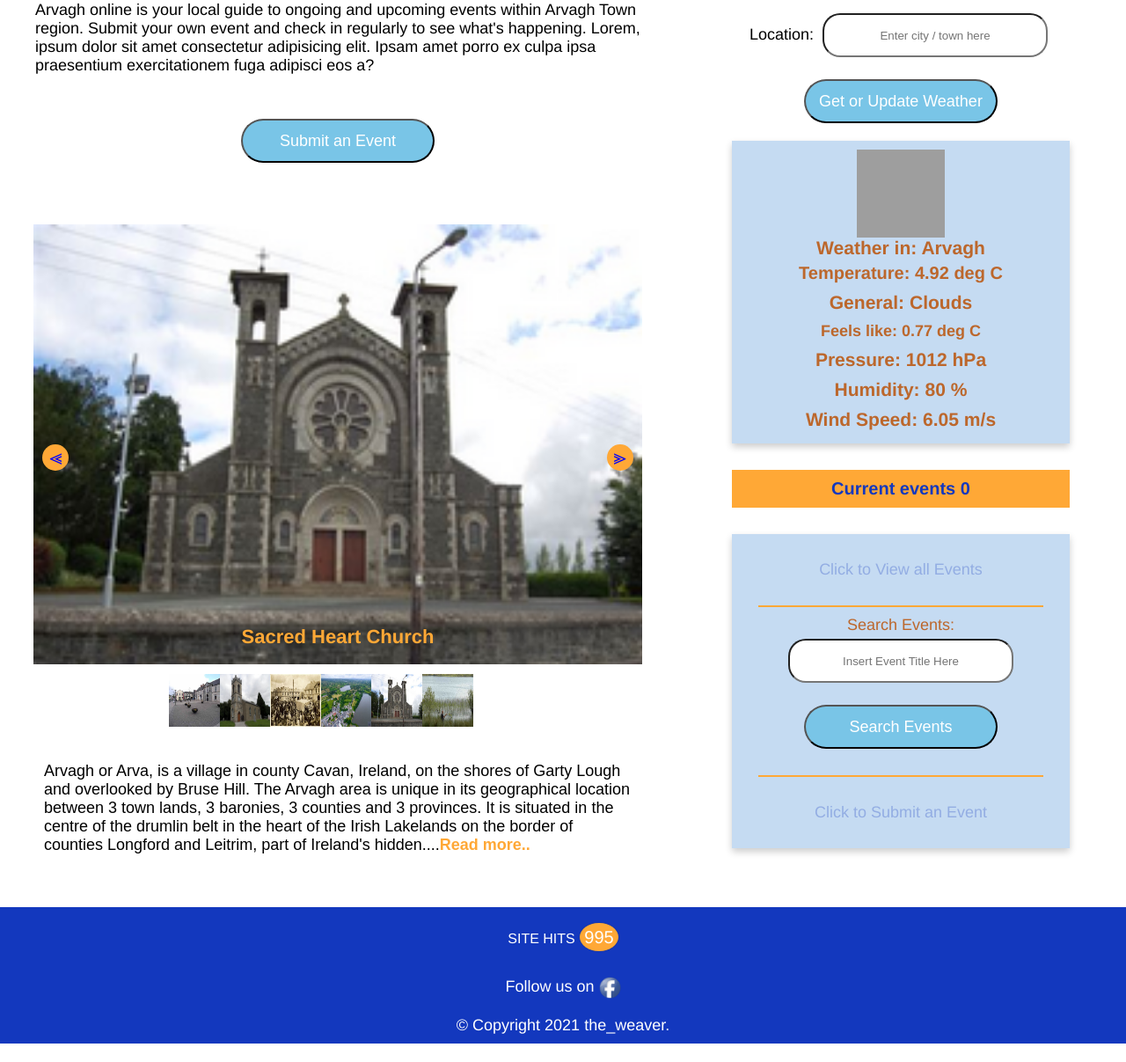
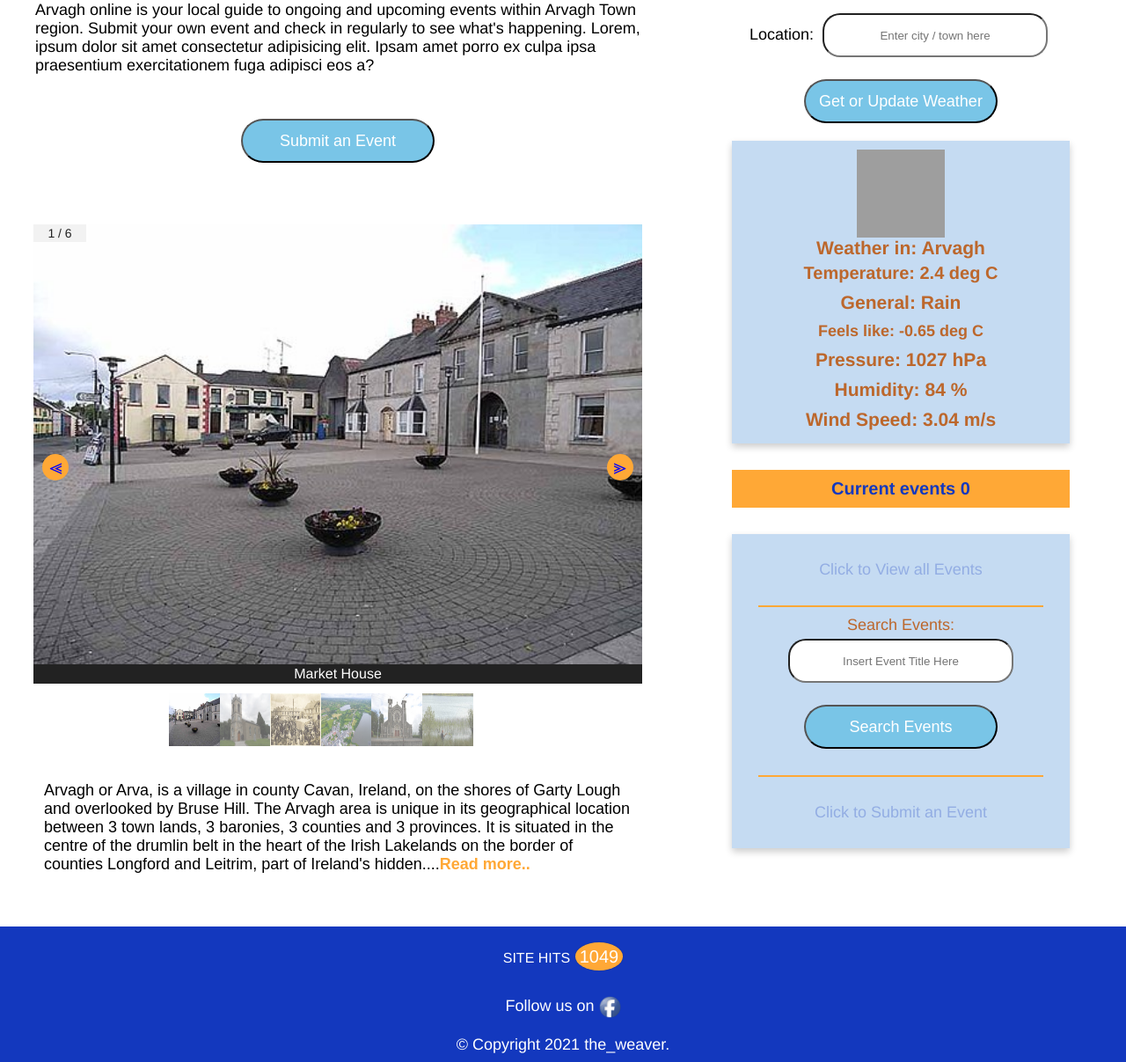
Before and after one commit to vmcggh18/flaskarvatest, a Flask app: page / in a window 1280 px wide. Shown: the part 207-1414 px from the top of the page at 88% size. Before the commit the page ends 1393 px from the top, so only its background shows below. Run offline with Flask 2, Linux system fonts and the light colour scheme; data that the repository does not hold is empty; some libraries are stand-ins or nearby versions; grey boxes are pictures that could not be loaded.

Commit message:
Revision to slider. Code clean up

```diff
--- a/arvaghdraft/static/css/main.css
+++ b/arvaghdraft/static/css/main.css
@@ -339,7 +339,6 @@ nav a:hover {
 img {
   vertical-align: middle;
   width: 100%;
-  height: 170px; /* works ok */
   height: 17rem;
 }
 .slideContainer {
@@ -348,11 +347,23 @@ img {
   /* padding: 5rem 0 0 0; */
   margin: 0 auto;
 }
+.numbertext {
+  color: #f2f2f2;
+  font-size: 1.2rem;
+  padding: 8px 12px;
+  position: absolute;
+  top: 0;
+  background-color: #222;
+  background-color:#f2f2f2;
+  color: #222;
+  padding: 2px 16px;
+}
 /* Next & previous buttons */
 .prevBtn, .nextBtn {
   cursor: pointer;
   position: absolute;
   top: 50%;
+  /* padding: 1rem; */
   text-align: center;
   background-color: var(--font-secondary);
   color: blue;
@@ -360,6 +371,9 @@ img {
   font-size: 1.6rem;
   width: 2rem;
   border-radius: 50%;
+  /* border-radius: 0 3px 3px 0;
+  user-select: none;
+  -webkit-user-select: none; */
 }
  /* position the buttons left and right */
  .prevBtn {
@@ -373,7 +387,7 @@ img {
   text-shadow: 0;
 }
 /* image caption */
-.caption {
+/* .caption {
   color: var(--font-secondary);
   font-weight: bold;
   font-size: 1.8rem;
@@ -382,6 +396,19 @@ img {
   bottom: 8px;
   width: 100%;
   text-align: center;
+} */
+/* Container for image text */
+.caption-container {
+  text-align: center;
+  background-color: #222;
+  padding: 2px 16px;
+  color: white;
+  /* position: absolute; */
+  /* top: 50%; */
+  /* left: 20%; */
+  }
+#caption {
+  font-size: 1.4rem;
 }
 /* thumbnails */
 .thumbnail {
@@ -681,6 +708,21 @@ input:hover, textarea:hover{
     height: 3rem;
     font-size: 1.8rem;
   }
+  .numbertext {
+    color: #f2f2f2;
+    font-size: 1.4rem;
+    padding: 8px 12px;
+    position: absolute;
+    top: 0;
+    background-color: #222;
+    background-color:#f2f2f2;
+    color: #222;
+    padding: 2px 16px;
+  }
+
+#caption {
+  font-size: 1.6rem;
+}
   /* index page styles */
   .thumbnail {
     display: block;
@@ -700,7 +742,12 @@ input:hover, textarea:hover{
   .thumbImage{
     height: 6rem;
     width: 7rem;
+    opacity: 0.6;
+  }
 
+  .active, .thumbImage:hover {
+    opacity: 1;
+    cursor: pointer;
   }
   .thumbImage:hover{
     cursor: pointer;
--- a/arvaghdraft/static/js/app.js
+++ b/arvaghdraft/static/js/app.js
@@ -1,50 +1,56 @@
-// move slides manually
-function setSlide(number){
-   clearSelected();
-   currentSlide(number);
-   document.querySelectorAll('.thumbImage')[number-1].style.borderBottom = "6px solid #FFA836";
+var slideIndex = 1;
+var myTimer;
+// initialise myTimer and slideIndex
+window.addEventListener("load", function(){
+    showSlides(slideIndex);
+    myTimer = setInterval(function() {plusSlides(1)}, 3000);
+    var slideshowContainer = document.getElementsByClassName('slideContainer')[0];
+    slideshowContainer.addEventListener('mouseenter', pause)
+    slideshowContainer.addEventListener('mouseleave', resume)
+})
+
+// move slides manually with prev and next buttons
+function plusSlides(n) {
+  clearInterval(myTimer);
+  if (n < 0) {
+      showSlides(slideIndex -= 1)
+  } else {
+      showSlides(slideIndex += 1)
   }
-function clearSelected(){
-   Array.from(document.querySelectorAll('.thumbImage')).forEach(item=>item.style.borderBottom="");
+  if (n === -1) {
+      myTimer = setInterval(function() {plusSlides (n + 2)}, 3000);
+  } else {
+      myTimer = setInterval(function() {plusSlides (n + 1)}, 3000);
   }
-document.querySelector(".prevBtn").addEventListener("click", () => {
-   changeSlides(-1);
-});
-document.querySelector(".nextBtn").addEventListener("click", () => {
-   changeSlides(1);
-});
-var slideIndex = 1;
-showSlides(slideIndex);
-function changeSlides(n) {
-   showSlides((slideIndex += n));
 }
+//Controls the current slide and resets interval if needed
 function currentSlide(n) {
-   showSlides((slideIndex = n));
+  clearInterval(myTimer);
+  myTimer = setInterval(function() {plusSlides(n + 1)}, 3000);
+  showSlides(slideIndex = n);
 }
+// note: dots in this case are thumbnails
 function showSlides(n) {
   var i;
   var slides = document.getElementsByClassName("slide");
-   if (n > slides.length) {
-      slideIndex = 1;
+  var dots = document.getElementsByClassName("thumbImage");
+  var captionText = document.getElementById("caption");
+  if (n > slides.length) {slideIndex = 1}
+  if (n < 1) {slideIndex = slides.length}
+  for (i = 0; i < slides.length; i++) {
+      slides[i].style.display = "none";
   }
-   if (n < 1) {
-      slideIndex = slides.length;
+  for (i = 0; i < dots.length; i++) {
+      dots[i].className = dots[i].className.replace(" active", "");
   }
-   Array.from(slides).forEach(item => (item.style.display = "none"));
-   slides[slideIndex - 1].style.display = "block";
+  slides[slideIndex-1].style.display = "block";
+  dots[slideIndex-1].className += " active";
+  captionText.innerHTML = dots[slideIndex-1].alt;
 }
-//  move slides automatically
-var slideIndex = 0;
-carousel();
-
-function carousel() {
-var j;
-var x = document.getElementsByClassName("slide");
-for (j = 0; j < x.length; j++) {
-   x[j].style.display = "none";
+pause = () => {
+  clearInterval(myTimer);
 }
-slideIndex++;
-if (slideIndex > x.length) {slideIndex = 1}
-x[slideIndex-1].style.display = "block";
-setTimeout(carousel, 3000); // Change image every 2 seconds
+resume = () =>{
+  clearInterval(myTimer);
+  myTimer = setInterval(function(){plusSlides(slideIndex)}, 3000);
 }
--- a/arvaghdraft/static/visits.txt
+++ b/arvaghdraft/static/visits.txt
@@ -1 +1 @@
-994
+1048
--- a/arvaghdraft/static/weatherData.json
+++ b/arvaghdraft/static/weatherData.json
@@ -5,37 +5,40 @@
 },
 "weather": [
 {
-"id": 804,
-"main": "Clouds",
-"description": "overcast clouds",
-"icon": "04d"
+"id": 500,
+"main": "Rain",
+"description": "light rain",
+"icon": "10n"
 }
 ],
 "base": "stations",
 "main": {
-"temp": 4.92,
-"feels_like": 0.77,
-"temp_min": 4.92,
-"temp_max": 4.92,
-"pressure": 1012,
-"humidity": 80,
-"sea_level": 1012,
-"grnd_level": 1005
+"temp": 2.4,
+"feels_like": -0.65,
+"temp_min": 2.4,
+"temp_max": 2.4,
+"pressure": 1027,
+"humidity": 84,
+"sea_level": 1027,
+"grnd_level": 1020
 },
 "visibility": 10000,
 "wind": {
-"speed": 6.05,
-"deg": 294,
-"gust": 15.46
+"speed": 3.04,
+"deg": 273,
+"gust": 9.68
+},
+"rain": {
+"1h": 0.15
 },
 "clouds": {
-"all": 95
+"all": 11
 },
-"dt": 1644165616,
+"dt": 1644519876,
 "sys": {
 "country": "IE",
-"sunrise": 1644134903,
-"sunset": 1644168028
+"sunrise": 1644480042,
+"sunset": 1644514114
 },
 "timezone": 0,
 "id": 2966873,
--- a/arvaghdraft/templates/public/index.html
+++ b/arvaghdraft/templates/public/index.html
@@ -18,51 +18,54 @@
         </div>
         <div class="slideContainer">
             <div class="slide">
-                <img src="{{ url_for('static', filename='images/Market_House.jpg') }}" alt="Market House">
-                <div class="caption">Market House</div>
+                <div class="numbertext">1 / 6</div>
+                    <img src="{{ url_for('static', filename='images/Market_House.jpg') }}" alt="Market House">
             </div>
             <div class="slide">
-                <img src="{{ url_for('static', filename='images/church.png') }}" alt="Church of Ireland">
-                <div class="caption">Church of Ireland</div>
+                <div class="numbertext">2 / 6</div>
+                    <img src="{{ url_for('static', filename='images/church.png') }}" alt="Arvagh Church of Ireland">
             </div>
             <div class="slide">
-                <img src="{{ url_for('static', filename='images/arvafair.jpg') }}" alt="The fair">
-                <div class="caption">Town Fair circa 1940</div>
+                <div class="numbertext">3 / 6</div>
+                    <img src="{{ url_for('static', filename='images/arvafair.jpg') }}" alt="The fair circa 1940">
             </div>
             <div class="slide">
-                <img src="{{ url_for('static', filename='images/aerial.png') }}" alt="aerial image">
-                <div class="caption">Sky View!</div>
+                <div class="numbertext">4 / 6</div>
+                    <img src="{{ url_for('static', filename='images/aerial.png') }}" alt="View from the sky!">
             </div>
             <div class="slide">
-                <img src="{{ url_for('static', filename='images/chapel.png') }}" alt="catholic church">
-                <div class="caption">Sacred Heart Church</div>
+                <div class="numbertext">5 / 6</div>
+                <img src="{{ url_for('static', filename='images/chapel.png') }}" alt="Sacred Heart Church">
             </div>
             <div class="slide">
-                <img src="{{ url_for('static', filename='images/fishing.png') }}" alt="Fishing">
-                <div class="caption">Anglers Paradise!</div>
+                <div class="numbertext">6 / 6</div>
+                <img src="{{ url_for('static', filename='images/fishing.png') }}" alt="Anglers Paradise!">
             </div>
-            <a class="prevBtn">&#8810;</a>
-            <a class="nextBtn">&#8811;</a>
+            <a class="prevBtn" onclick="plusSlides(-1)">&#8810;</a>
+            <a class="nextBtn"  onclick="plusSlides(1)">&#8811;</a>
+            <div class="caption-container">
+                <p id="caption"></p>
+            </div>
         </div>
         <br>
         <div class="thumbnail">
             <div class="imageCol">
-                <img class="thumbImage" src="{{ url_for('static', filename='images/Market_House.jpg') }}" style="width:100%" onclick="setSlide(1)" alt="Market House">
+                <img class="thumbImage" src="{{ url_for('static', filename='images/Market_House.jpg') }}" style="width:100%" onclick="currentSlide(1)" alt="Market House">
             </div>
             <div class="imageCol">
-                <img class="thumbImage" src="{{ url_for('static', filename='images/church.png') }}" style="width:100%" onclick="setSlide(2)" alt="Church of Ireland">
+                <img class="thumbImage" src="{{ url_for('static', filename='images/church.png') }}" style="width:100%" onclick="currentSlide(2)" alt="Arvagh Church of Ireland">
             </div>
             <div class="imageCol">
-                <img class="thumbImage" src="{{ url_for('static', filename='images/arvafair.jpg') }}" style="width:100%" onclick="setSlide(3)" alt="The fair">
+                <img class="thumbImage" src="{{ url_for('static', filename='images/arvafair.jpg') }}" style="width:100%" onclick="currentSlide(3)" alt="The fair circa 1940">
             </div>
             <div class="imageCol">
-                <img class="thumbImage" src="{{ url_for('static', filename='images/aerial.png') }}" style="width:100%" onclick="setSlide(4)" alt="Aerial image">
+                <img class="thumbImage" src="{{ url_for('static', filename='images/aerial.png') }}" style="width:100%" onclick="currentSlide(4)" alt="View from the Sky!">
             </div>
             <div class="imageCol">
-                <img class="thumbImage" src="{{ url_for('static', filename='images/chapel.png') }}" style="width:100%" onclick="setSlide(5)" alt="catholic church">
+                <img class="thumbImage" src="{{ url_for('static', filename='images/chapel.png') }}" style="width:100%" onclick="currentSlide(5)" alt="Sacred Heart Chapel">
             </div>
             <div class="imageCol">
-                <img class="thumbImage" src="{{ url_for('static', filename='images/fishing.png') }}" style="width:100%" onclick="setSlide(6)" alt="fishing">
+                <img class="thumbImage" src="{{ url_for('static', filename='images/fishing.png') }}" style="width:100%" onclick="currentSlide(6)" alt="Anglers Paradise!">
             </div>
             <br>
         </div>
--- a/arvaghdraft/views.py
+++ b/arvaghdraft/views.py
@@ -21,12 +21,13 @@ import pandas as pd
 # -- authentication and authorisation (ongoing testing with anonymous and admin user)
 # -- notification when item uploaded (not yet)
 # -- email (not yet)
-# -- event email should not be unique as several events can be associated with an email
+# -- event email should not be unique as many events can be associated with an email (changed)
 # -- check should approve redirect to eventslist rather than event also
 # -- check if more db cols can be added to search function
 # -- edit and delete (seems to be working)
 # -- user request function (is  this Required?)
 # -- prevent adjusting the text area size
+# -- replace existing slideshow with another to facilitate automatic and manual methods
 # check there is no conflict with strftime conversion in event.html (with update function)
 
 
```
Also changed, not shown: arvaghdraft/__init__.py (+10 -11 lines), 1 other file. Lines whose indentation alone changed are shown as unchanged.
